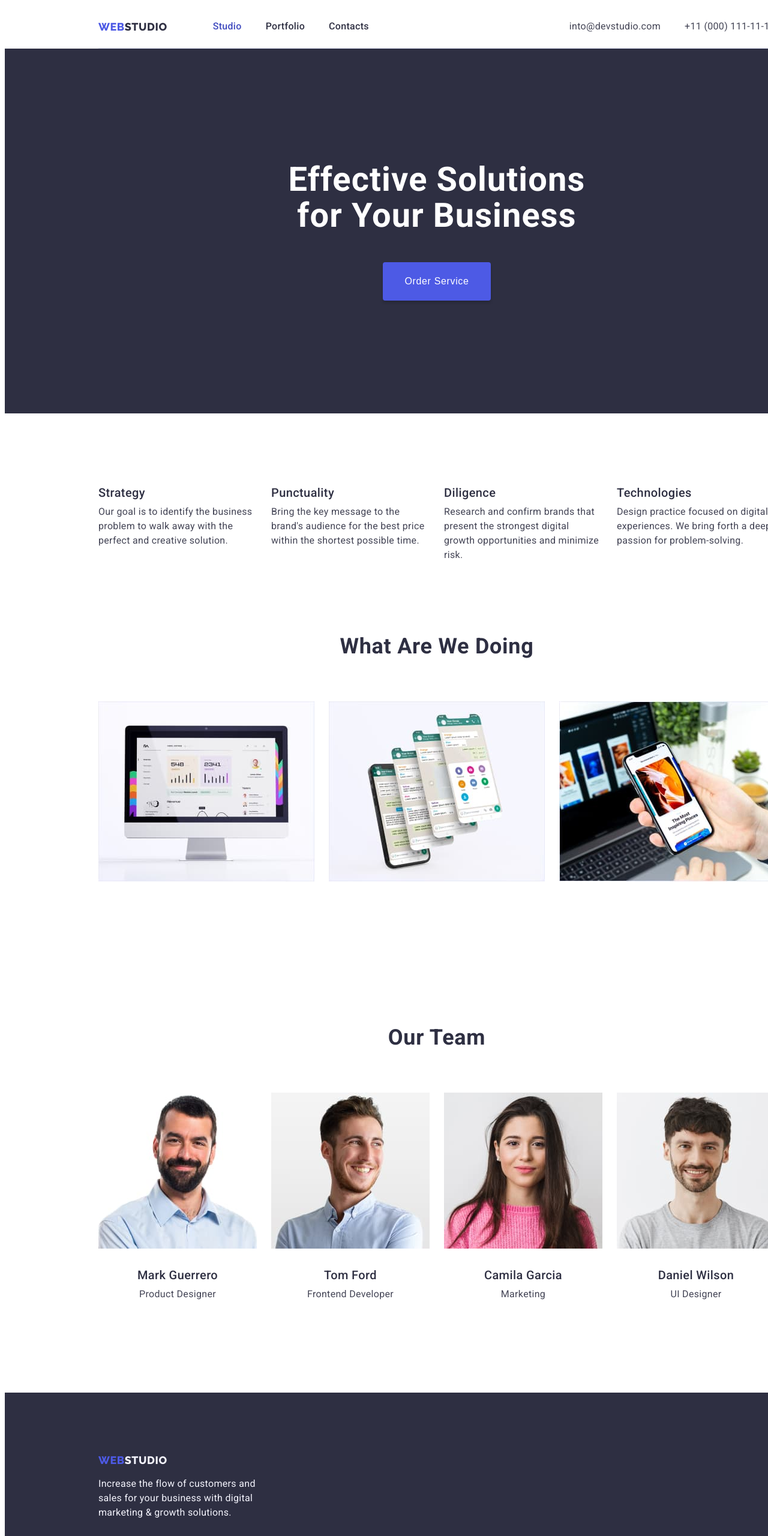
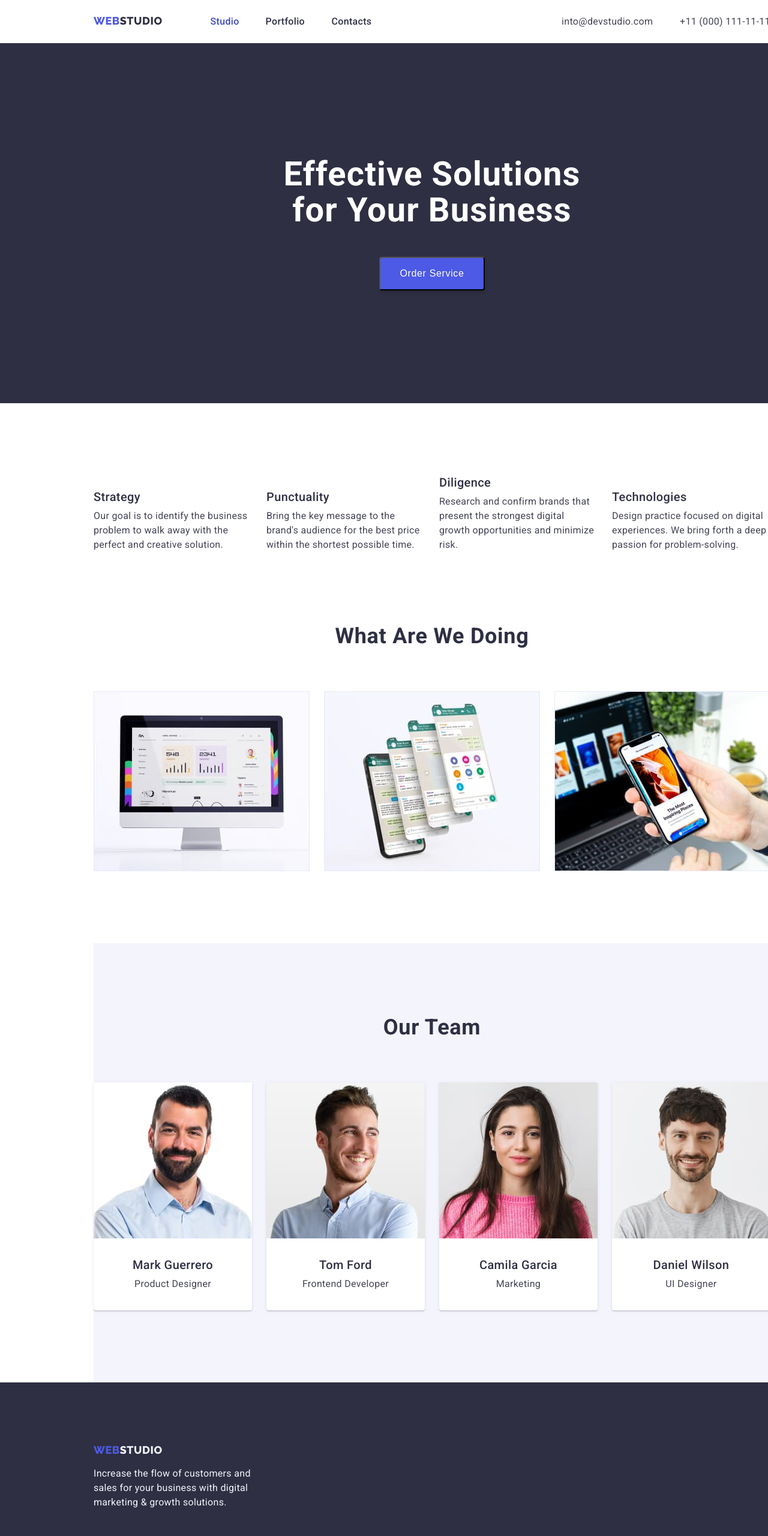
Before and after one commit to jppagala/goit-markup-hw-03, a plain HTML site: page index.html in a window 1280 px wide. Shown: the top 2560 px of the page at 60% size. Drawn offline with Linux system fonts and the light colour scheme.

Commit message:
submit-02
1) changed header bottom-border from container to whole page width
2) changed <body> margin to 0px
3) changed "row-gap" and "column-gap" to "margin" (ex. h1 is adjacent element to button)
4) changed padding of button to 14px due to border of 2px
5) changed bottom padding of header to 23px due to border of 1px
6) reduced the use of "flex", followed method in online lesson, used flex on header to justify contents
7) added width property to texts to match the layout
8) on Features section, reduced margin-right by 4px (inline-block white space)
9) on What Are We Doing section, reduced margin-right by 4px (inline-block white space)
10) added missing backgrounds
11) removed flex on the footer
12) portfolio: removed flex on filters, reduced margin-right by 4px (inline-block white space)
13) portfolio: removed flex on projects, reduced margin-right by 4px (inline-block white space)
14) portfolio: project-card reduce padding by 1px for bottom border

```diff
--- a/css/styles.css
+++ b/css/styles.css
@@ -23,9 +23,10 @@
 
 body {
   font-family: Roboto, Sans Serif;
-  background-color: var(--WHITE);
+  background: var(--WHITE);
   color: var(--SLATE);
   width: 1440px;
+  margin: 0px;
 }
 
 h1,
@@ -42,6 +43,7 @@ p {
 /*#########################################*/
 
 .container {
+  display: block;
   width: 1158px;
   padding: 0px 15px;
   margin-left: auto;
@@ -50,8 +52,7 @@ p {
 
 .hero-container,
 .footer-container {
-  width: 1440px;
-  background-color: var(--NAVY-BLUE);
+  background: var(--NAVY-BLUE);
 }
 
 /*#########################################*/
@@ -88,7 +89,11 @@ p {
   font-weight: 800;
   letter-spacing: 0.54px;
   text-transform: uppercase;
-  padding: 1.5px 0px;
+  align-items: center;
+}
+
+.logo > p {
+  padding: 0px 0px;
 }
 
 .header-logo {
@@ -151,28 +156,58 @@ p {
   letter-spacing: 0.32px;
 }
 
+.top-line {
+  border-bottom: 1px solid var(--CORNFLOWER, #e7e9fc);
+}
+
 .page-header {
   display: flex;
   justify-content: space-between;
   align-items: center;
-  padding: 24px 0px;
-  border-bottom: 1px solid var(--CORNFLOWER, #e7e9fc);
+  padding: 24px 0px 23px;
 }
 
-.navigation {
-  display: flex;
-  align-items: center;
-  column-gap: 76px;
+.navigation,
+.menu-nav,
+.address-links,
+.navigation > .logo,
+.menu-nav-item,
+.address-links-item {
+  display: inline-block;
 }
 
-.menu-nav {
-  display: flex;
-  column-gap: 40px;
+.navigation > .logo {
+  margin-right: 76px;
 }
 
-.address-links {
-  display: flex;
-  column-gap: 40px;
+.menu-nav-item,
+.address-links-item {
+  margin-right: 40px;
+}
+
+.menu-nav-item:last-child,
+.address-links-item:last-child {
+  margin-right: 0px;
+}
+
+.menu-nav-item:nth-child(1) {
+  width: 48px;
+}
+
+.menu-nav-item:nth-child(2) {
+  width: 66px;
+}
+
+.menu-nav-item:nth-child(3) {
+  width: 67px;
+}
+
+.address-links-item:nth-child(1) {
+  width: 153px;
+}
+
+.address-links-item:nth-child(2) {
+  width: 151px;
 }
 
 /*#########################################*/
@@ -180,26 +215,25 @@ p {
 /*#########################################*/
 
 .section.hero-section {
-  display: flex;
-  flex-direction: column;
-  align-items: center;
   padding: 188px 0px;
-  row-gap: 48px;
+  text-align: center;
 }
 
 .main-header {
+  margin-left: auto;
+  margin-right: auto;
   color: var(--WHITE);
-  text-align: center;
   font-size: 56px;
   line-height: 1.07143;
   letter-spacing: 1.12px;
+  margin-bottom: 48px;
+  width: 496px;
 }
 
 .button-order-service {
   border-radius: 4px;
   background: var(--IRIS);
   box-shadow: 0px 4px 4px 0px rgba(0, 0, 0, 0.15);
-  border: 4px solid var(--IRIS);
 
   color: var(--WHITE);
   font-size: 16px;
@@ -208,8 +242,7 @@ p {
   letter-spacing: 0.64px;
   cursor: pointer;
 
-  display: inline-flex;
-  padding: 16px 32px;
+  padding: 14px 32px;
 }
 
 .button-order-service:hover,
@@ -238,53 +271,77 @@ p {
   letter-spacing: 0.32px;
 }
 
-.features-list {
-  display: flex;
-  column-gap: 24px;
+.features-list-item {
+  display: inline-block;
+  width: 264px;
+  margin-right: 20px;
 }
 
-.features-list-item {
-  display: flex;
-  flex-direction: column;
-  flex-basis: 264px;
-  row-gap: 8px;
+.features-list-item:last-child {
+  margin-right: 0px;
+}
+
+.feature-item {
+  margin-bottom: 8px;
 }
 
 .what-we-do {
-  display: flex;
   padding-top: 72px;
-  column-gap: 24px;
+  line-height: 0px;
 }
 
 .we-do-item {
-  line-height: 0px;
+  display: inline-block;
+  margin-right: 20px;
+}
+
+.we-do-item > img {
+  display: block;
+}
+
+.we-do-item:last-child {
+  margin-right: 0px;
+}
+
+.our-team {
+  background: var(--CLOUD);
 }
 
 .team-list {
-  display: flex;
-  column-gap: 24px;
   padding-top: 72px;
 }
 
 .team-card {
-  display: flex;
-  flex-direction: column;
+  display: inline-block;
+  background: var(--WHITE);
+  margin-right: 20px;
   padding-bottom: 32px;
-  row-gap: 32px;
+  border-radius: 0px 0px 4px 4px;
+  background: --WHITE;
+  box-shadow: 0px 2px 1px 0px rgba(46, 47, 66, 0.08),
+    0px 1px 1px 0px rgba(46, 47, 66, 0.16),
+    0px 1px 6px 0px rgba(46, 47, 66, 0.08);
+}
+
+.team-card:last-child {
+  margin-right: 0px;
+}
+
+.team-card > img {
+  display: block;
+  margin-bottom: 32px;
 }
 
 .card-content {
-  display: flex;
-  flex-direction: column;
-  row-gap: 8px;
+  background: var(--WHITE);
+  text-align: center;
 }
 
 .team-member {
-  text-align: center;
+  margin-bottom: 8px;
 }
 
 .member-title {
-  text-align: center;
   line-height: 1.5;
   letter-spacing: 0.32px;
 }
@@ -294,36 +351,39 @@ p {
 /*#########################################*/
 
 .footer-container {
-  background-color: var(--NAVY-BLUE);
+  background: var(--NAVY-BLUE);
 }
 
 .page-footer {
-  display: flex;
-  flex-direction: column;
-  flex-wrap: wrap;
   padding: 100px 0px;
-  row-gap: 16px;
-  max-width: 264px;
 }
 
-.page-footer > .logo {
-  max-width: 115px;
+.page-footer > a.logo > p {
+  margin-bottom: 16px;
+  padding: 1.5px 0px;
 }
 
 .footer-text {
   color: var(--CLOUD);
   line-height: 1.5;
   letter-spacing: 0.32px;
+  width: 264px;
 }
 
 /*#########################################*/
 /* Portfolio Content Styles */
 /*#########################################*/
 
+.filters {
+  padding-top: 96px;
+}
+
 .filter-button {
   border-radius: 4px;
   background: var(--CLOUD);
   border: 1px solid var(--CORNFLOWER);
+  padding: 11px 24px;
+
   color: var(--IRIS);
   text-align: center;
   font-size: 16px;
@@ -344,36 +404,47 @@ p {
 }
 
 .filter-list {
-  display: flex;
-  padding-top: 96px;
-  justify-content: center;
-  column-gap: 24px;
+  text-align: center;
 }
 
-.filter-button {
-  padding: 12px 24px;
+.filter-item {
+  display: inline-block;
+  margin-right: 20px;
 }
 
-.project-list {
-  display: flex;
-  flex-wrap: wrap;
-  padding-top: 72px;
-  padding-bottom: 120px;
-  column-gap: 24px;
-  row-gap: 48px;
+.filter-item:last-child {
+  margin-right: 0px;
+}
+
+.projects {
+  padding: 72px 0px 120px;
 }
 
 .project-card {
-  display: flex;
-  flex-direction: column;
-  padding-bottom: 32px;
-  row-gap: 32px;
-  border-bottom: 1px solid var(--CORNFLOWER, #e7e9fc);
+  display: inline-block;
+  margin-right: 20px;
+  padding-bottom: 31px;
+  border-bottom: 1px solid var(--CORNFLOWER);
+  background: var(--WHITE, #fff);
+}
+
+.project-card:nth-child(3n) {
+  margin-right: 0px;
+}
+
+.project-card:nth-child(n + 4) {
+  margin-top: 48px;
+}
+
+.project-card > img {
+  display: block;
+  margin-bottom: 32px;
 }
 
 .project-card-content {
-  display: flex;
-  flex-direction: column;
   padding: 0px 16px;
-  row-gap: 8px;
 }
+
+.project-title {
+  margin-bottom: 8px;
+}
--- a/index.html
+++ b/index.html
@@ -13,6 +13,7 @@
     <link rel="stylesheet" href="css/styles.css" />
   </head>
   <body>
+    <div class="top-line">
       <div class="container">
         <header class="page-header">
           <nav class="navigation">
@@ -48,6 +49,7 @@
             </ul>
           </address>
         </header>
+      </div>
     </div>
 
     <main>
```
Also changed, not shown: portfolio.html (+2 -0 lines). Lines whose indentation alone changed are shown as unchanged.
